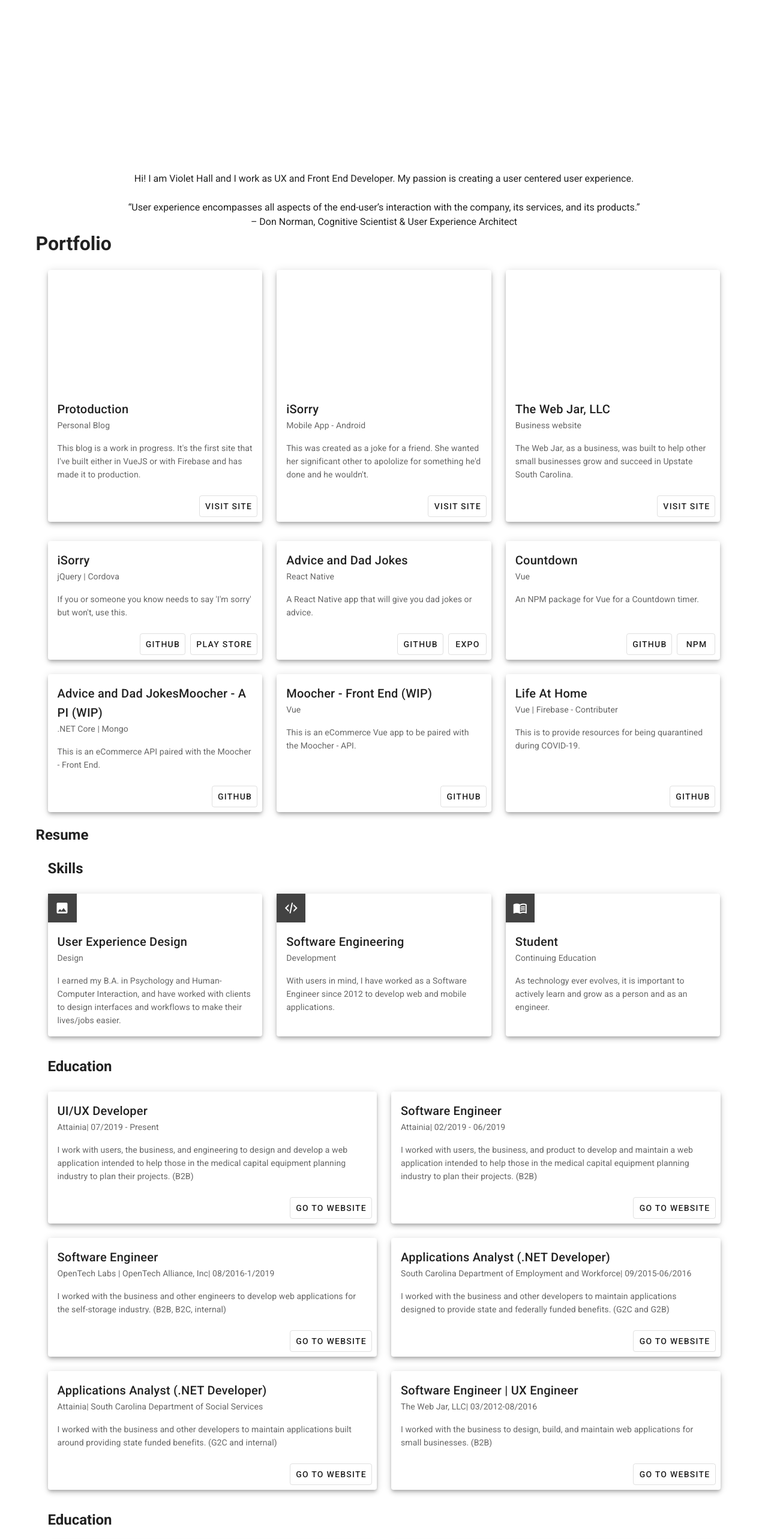
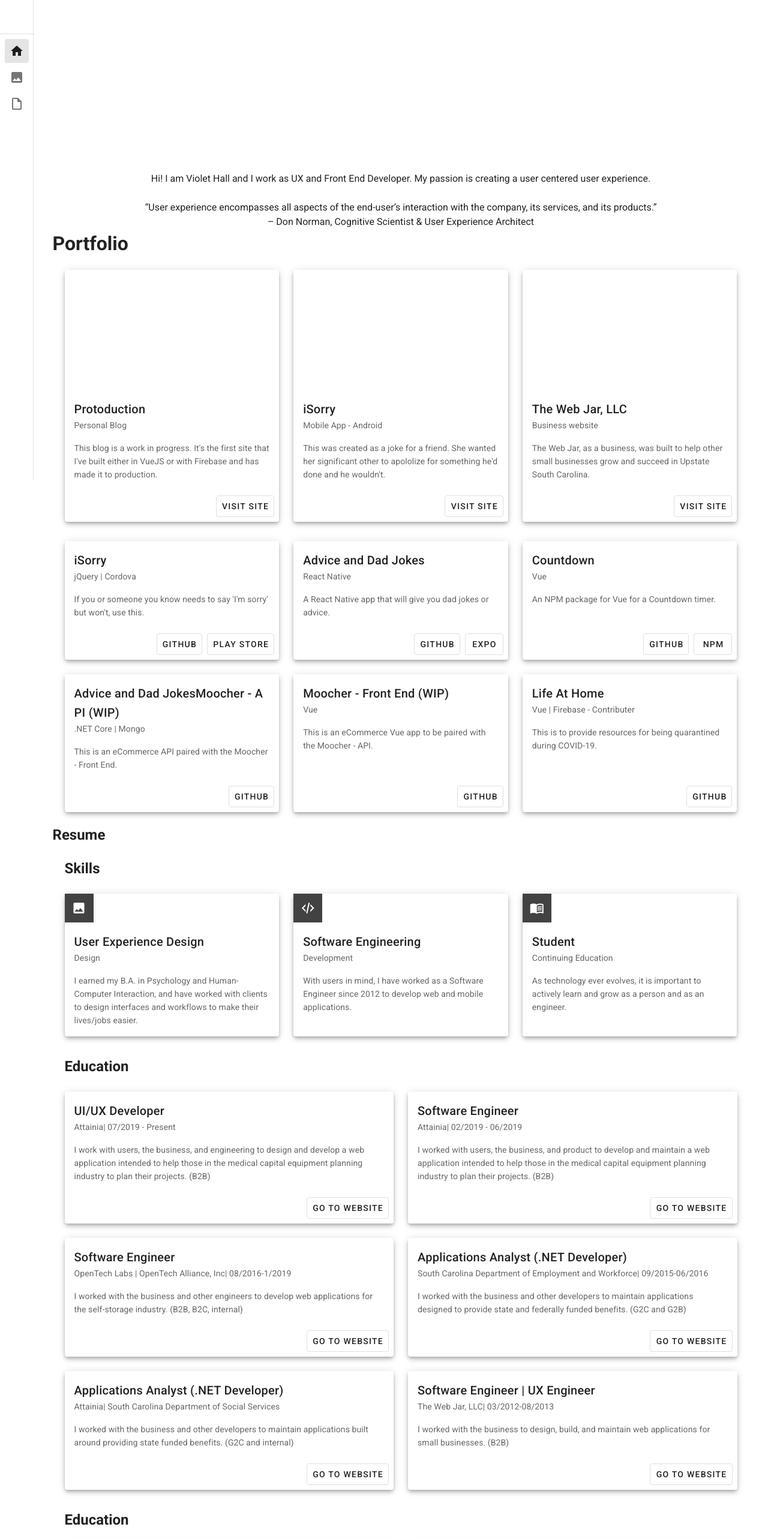
Before and after one commit to rvehall/portfolio, a Vue app: page / in a window 1280 px wide. Shown: the top 2566 px of the page at 60% size. Built offline with nearby package versions, Linux system fonts and the light colour scheme.

Commit message:
next deployment

```diff
--- a/src/App.vue
+++ b/src/App.vue
@@ -1,5 +1,6 @@
 <template>
   <v-app>
+    <TopNav/>
     <v-main>
       <router-view />
       <v-btn
@@ -22,6 +23,7 @@
 </template>
 
 <script>
+import TopNav from "@/components/core/TopNav";
 import Footer from "@/components/core/Footer";
 
 export default {
@@ -29,6 +31,7 @@ export default {
 
   components: {
     Footer,
+    TopNav,
   },
   data() {
     return {
--- a/src/components/resume/Work.vue
+++ b/src/components/resume/Work.vue
@@ -64,7 +64,7 @@ export default {
       },
       {
         what: "Software Engineer | UX Engineer",
-        when: "03/2012-08/2016",
+        when: "03/2012-08/2013",
         where: "The Web Jar, LLC",
         how:
           "I worked with the business to design, build, and maintain web applications for small businesses. (B2B)",
```
Also changed, not shown: src/components/core/TopNav.vue (renamed from src/components/core/Sidebar.vue).
